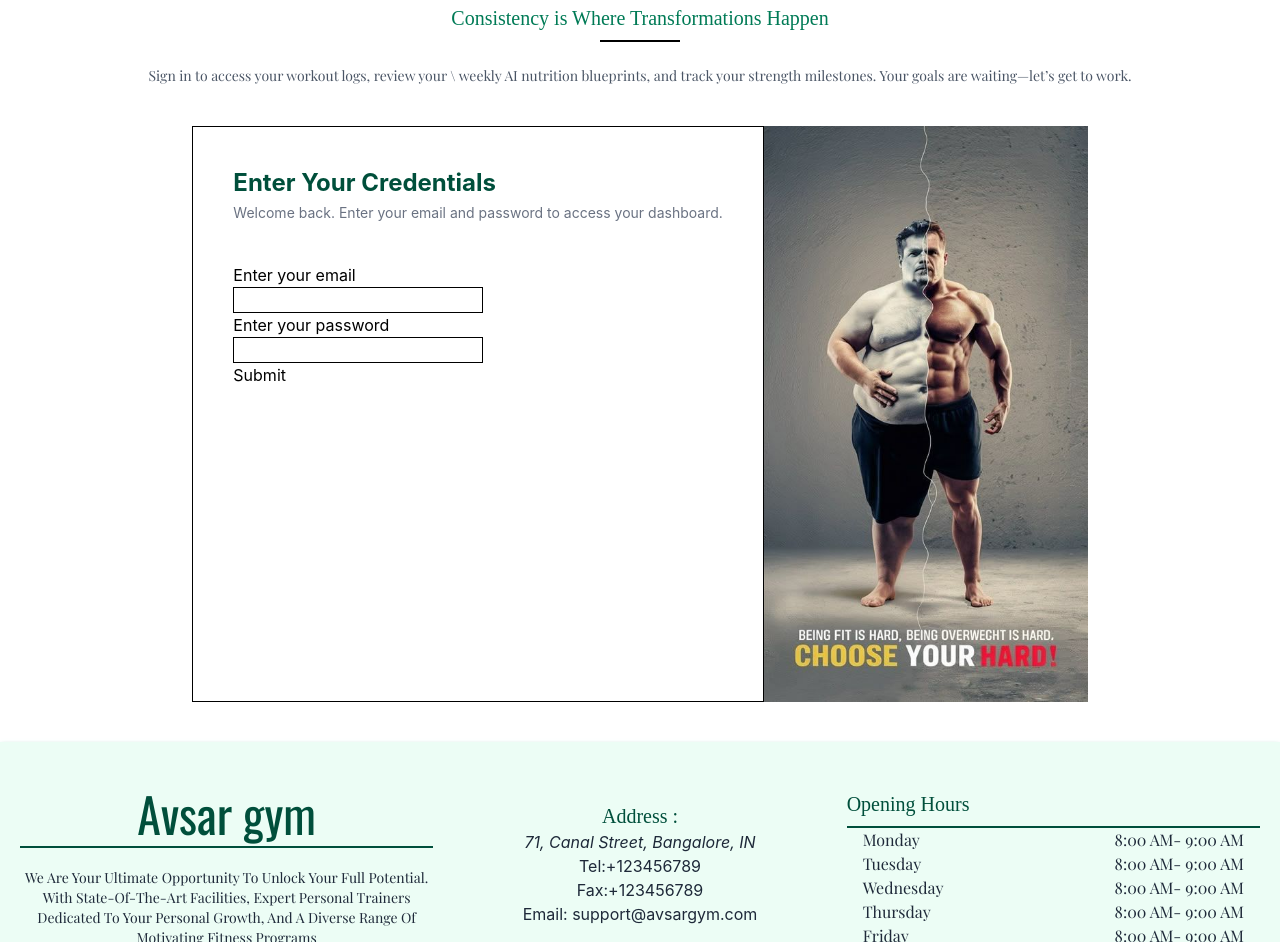
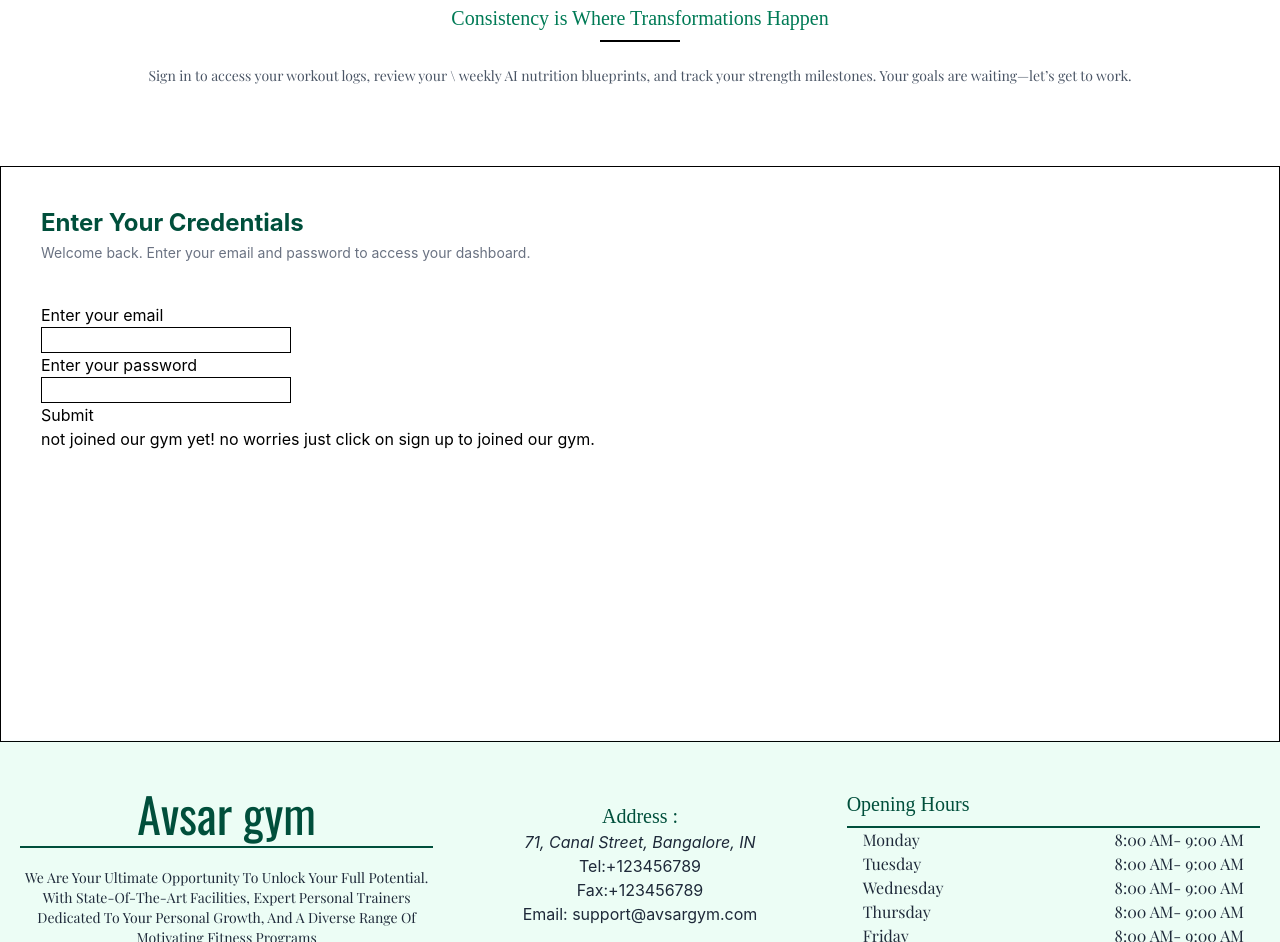
Before and after one commit to Sarita595k/Gym_Website_Frontend, a React (Vite) app: page /login in a window 1280 px wide. Shown: the part 980-1922 px from the top of the page. Built offline with nearby package versions, Linux system fonts and the light colour scheme; a web font is replaced by a local one.

Commit message:
login and register frontend created and frontend and backend connected

```diff
--- a/src/App.jsx
+++ b/src/App.jsx
@@ -6,6 +6,8 @@ import NutritionPlan from './Pages/NutritionPlan'
 import Footer from "./Components/Footer/Footer"
 import AiWorkoutPlan from './Pages/AiWorkoutPlan'
 import Login from './Pages/Login'
+import Dashboard from './Pages/Dashboard'
+import Register from './Pages/Register'
 const App = () => {
   return (
     <div>
@@ -15,6 +17,8 @@ const App = () => {
         <Route path="/nutrition" element={<NutritionPlan />}>Nutrition Plan</Route>
         <Route path='aiWorkout' element={<AiWorkoutPlan />}>AiWorkout</Route>
         <Route path='login' element={<Login />}>Login</Route>
+        <Route path='dashboard' element={<Dashboard />}>Dashboard</Route>
+        <Route path='/register' element={<Register />}>Register</Route>
       </Routes>
       <Footer />
     </div>
--- a/src/Components/Login/LoginComp.jsx
+++ b/src/Components/Login/LoginComp.jsx
@@ -1,6 +1,6 @@
 import SideImage from "../../assets/Login/LoginSideBanner.png"
 import Heading from "../SubHeader/Heading"
-import LoginForm from './LoginForm'
+// import LoginForm from './LoginForm'
 
 const LoginComp = () => {
     return (
@@ -11,8 +11,8 @@ const LoginComp = () => {
                 \ weekly AI nutrition blueprints, and track your strength milestones.
                  Your goals are waiting—let’s get to work." />
             <div className="flex justify-center items-center py-10">
-                <LoginForm />
-                <img src={SideImage} alt="" className="h-[45vw]" />
+
+                {/* <img src={SideImage} alt="" className="h-[45vw]" /> */}
             </div>
         </div >
     )
--- a/src/Components/Login/LoginForm.jsx
+++ b/src/Components/Login/LoginForm.jsx
@@ -1,23 +1,63 @@
-import React, { useState } from 'react'
+import { useState } from 'react'
+import { useNavigate, Link } from 'react-router-dom'
 
 const LoginForm = () => {
+    const navigate = useNavigate()
     const [details, setDetails] = useState({
-        userEmail: "",
-        userPassword: ""
+        email: "",
+        password: ""
     })
+    const [errorMessage, setErrorMessage] = useState("")
+
+    const handleChange = (event) => {
+        const { name, value } = event.target
+        setDetails(prev => ({ ...prev, [name]: value }))
+    }
+
+    const handleSubmit = async (event) => {
+        event.preventDefault()
+        setErrorMessage("")
+        try {
+            const response = await fetch(`${import.meta.env.VITE_BASE_URL}/user/login`, {
+                method: "POST",
+                headers: {
+                    'Content-Type': "application/json",
+                }, credentials: 'include',
+                body: JSON.stringify(details)
+            })
+            const data = await response.json()
+            if (!response.ok) {
+                throw new Error(data.message || "Login failed")
+            }
+            localStorage.setItem("token", data.token)
+            localStorage.setItem("user details", JSON.stringify(data.user))
+            navigate("/dashboard")
+            console.log("login successful", data)
+        } catch (err) {
+            console.log(err.message)
+            setErrorMessage(err.message)
+        }
+
+    }
+
+
     return (
+        <>
             <div className='border h-[45vw] p-10'>
                 <h1 className='text-emerald-900 font-bold capitalize text-2xl'>enter your credentials</h1>
                 <p className='text-xs sm:text-sm text-gray-500 mt-1'>Welcome back. Enter your email and password to access your dashboard.</p>
-            <form className="pt-10">
+                {/* showing error message  */}
+                <p>{errorMessage}</p>
+                <form className="pt-10" onSubmit={handleSubmit}>
                     <label htmlFor="emailIs">Enter your email</label><br />
-                <input type="email" name="userEmail" id="emailIs" className='border' /><br />
+                    <input type="email" name="email" id="emailIs" className='border' value={details.email} onChange={handleChange} /><br />
                     <label htmlFor="passwordIs">Enter your password</label><br />
-                <input type="password" name="userPassword" id="passwordIs" className='border' /><br />
-                <input type="submit" />
-
+                    <input type="password" name="password" id="passwordIs" className='border' value={details.password} onChange={handleChange} /><br />
+                    <button type='submit'>Submit</button>
                 </form>
+                <p>not joined our gym yet! no worries just click on <Link to="/register">sign up</Link> to joined our gym.</p>
             </div>
+        </>
     )
 }
 
--- a/src/Components/NutritionPage/RecipeForm.jsx
+++ b/src/Components/NutritionPage/RecipeForm.jsx
@@ -1,6 +1,9 @@
-import React from 'react'
+import { useState } from "react"
 
 const RecipeForm = () => {
+    const [details, setDetails] = useState({
+
+    })
     return (
         <div>
             <h1 className='font-para pt-10 pb-5 text-center capitalize text-lg text-shadow-lg text-gray-700'>fill the form to get your recipe ready</h1>
--- /dev/null
+++ b/src/Components/Register/RegisterForm.jsx
@@ -0,0 +1,59 @@
+import { useState } from "react"
+import { useNavigate, Link } from "react-router-dom"
+
+const RegisterForm = () => {
+    const navigate = useNavigate()
+    const [details, setDetails] = useState({
+        name: "",
+        email: "",
+        password: ""
+    })
+    const [errorMessage, setErrorMessage] = useState("")
+
+    const handleChange = (event) => {
+        const { name, value } = event.target
+        setDetails(prev => ({ ...prev, [name]: value }))
+    }
+
+    const handleSubmit = async (event) => {
+        event.preventDefault()
+        try {
+            const response = await fetch(`${import.meta.env.VITE_BASE_URL}/user/register`, {
+                method: "POST",
+                headers: {
+                    'Content-Type': "application/json",
+                }, credentials: 'include',
+                body: JSON.stringify(details)
+            })
+            const data = await response.json()
+            if (!response.ok) {
+                throw new Error(data.message || "Registration failed")
+            }
+            navigate("/login")
+
+        } catch (err) {
+            console.log(err.message)
+            setErrorMessage(err.message)
+        }
+    }
+    return (
+        <div>
+            <p>{errorMessage}</p>
+            <form onSubmit={handleSubmit}>
+                <label htmlFor="nameIs">Enter your name</label><br />
+                <input type="text" name="name" id="nameIs" value={details.name} onChange={handleChange} placeholder="john doe"
+                    className="border" /><br />
+                <label htmlFor="emailIs">Enter your email</label><br />
+                <input type="email" name="email" id="emailIs" value={details.email} onChange={handleChange} placeholder="johndoe@gmail.com"
+                    className="border" /><br />
+                <label htmlFor="passwordIs">Enter your password</label><br />
+                <input type="password" name="password" id="passwordIs" value={details.password} onChange={handleChange} placeholder="*************"
+                    className="border" /><br />
+                <button type="submit">Submit</button>
+            </form>
+            <p>already a member of our gym then <Link to="/login">login here</Link> </p>
+        </div>
+    )
+}
+
+export default RegisterForm
--- /dev/null
+++ b/src/Components/Register/RegisterHeading.jsx
@@ -0,0 +1,13 @@
+import Heading from '../SubHeader/Heading'
+
+const RegisterHeading = () => {
+    return (
+        <div>
+            <Heading heading="Step Into a Healthier Routine" subHeading="Train smarter. Eat cleaner. Live stronger."
+                paragraph="Sign up to build your custom profile, set your training targets, and explore
+                 tailored nutrition ideas designed to fuel your everyday performance. Take the first
+                  step toward a stronger, more disciplined you." /></div>
+    )
+}
+
+export default RegisterHeading
--- /dev/null
+++ b/src/Pages/Dashboard.jsx
@@ -0,0 +1,9 @@
+import React from 'react'
+
+const Dashboard = () => {
+    return (
+        <div>Dashboard</div>
+    )
+}
+
+export default Dashboard
--- a/src/Pages/Login.jsx
+++ b/src/Pages/Login.jsx
@@ -2,12 +2,14 @@ import Banner from "../assets/Login/loginBanner.mp4"
 import VideoComp from '../Components/Header/VideoComp'
 import LoginBanner from "../Components/Login/LoginBanner"
 import LoginComp from "../Components/Login/LoginComp"
+import LoginForm from "../Components/Login/LoginForm"
 
 const Login = () => {
     return (
         <>
             <LoginBanner />
             <LoginComp />
+            <LoginForm />
         </>
     )
 }
--- a/src/Pages/Register.jsx
+++ b/src/Pages/Register.jsx
@@ -0,0 +1,16 @@
+import LoginBanner from '../Components/Login/LoginBanner'
+import LoginComp from '../Components/Login/LoginComp'
+import RegisterForm from '../Components/Register/RegisterForm'
+import RegisterHeading from '../Components/Register/RegisterHeading'
+
+const Register = () => {
+    return (
+        <div>
+            <LoginBanner />
+            <RegisterHeading />
+            <RegisterForm />
+        </div>
+    )
+}
+
+export default Register
```
Lines whose indentation alone changed are shown as unchanged.
